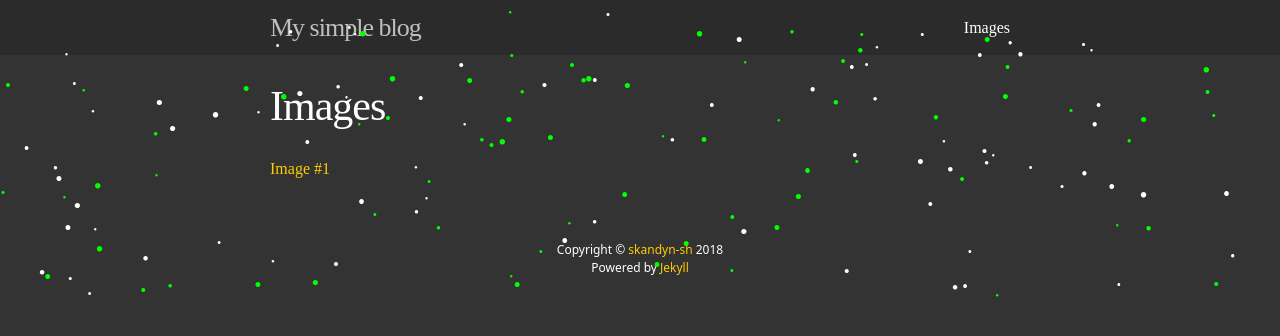
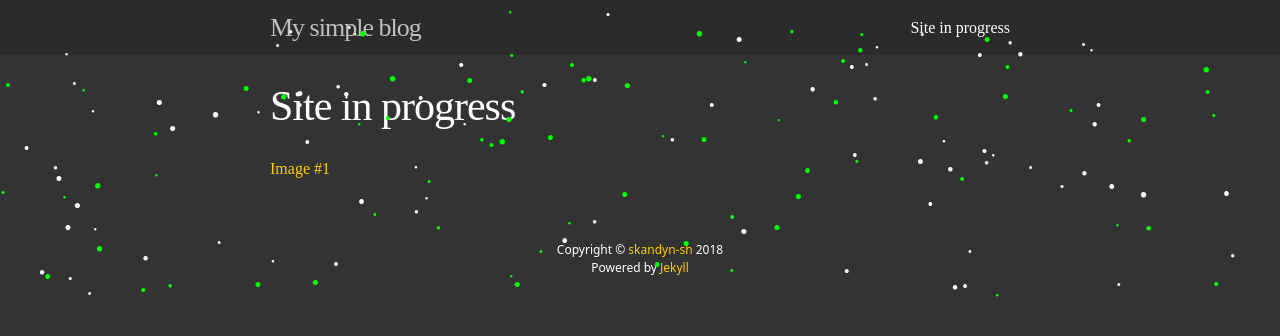
Before and after one commit to skandyn-sh/skandyn-sh.github.io, a Jekyll site: the page built from images.html, in a window 1280 px wide. Shown: the top 336 px of the page. Built offline with Jekyll 4.4.1, drawn with Linux system fonts in a browser that asks for light colours.

Commit message:
Update images.html

```diff
--- a/images.html
+++ b/images.html
@@ -1,6 +1,6 @@
 ---
 layout: page
-title: Images
+title: Site in progress
 permalink: /images/
 ---
-<a href="/img/lightbox/images/alexander-slash-1201561-unsplash.jpg" data-lightbox="alexander-slash-1201561-unsplash" data-title="My caption">Image #1</a>
+<a href="/img/lightbox/images/image-1.jpg" data-lightbox="image-1" data-title="My caption">Image #1</a>
```
